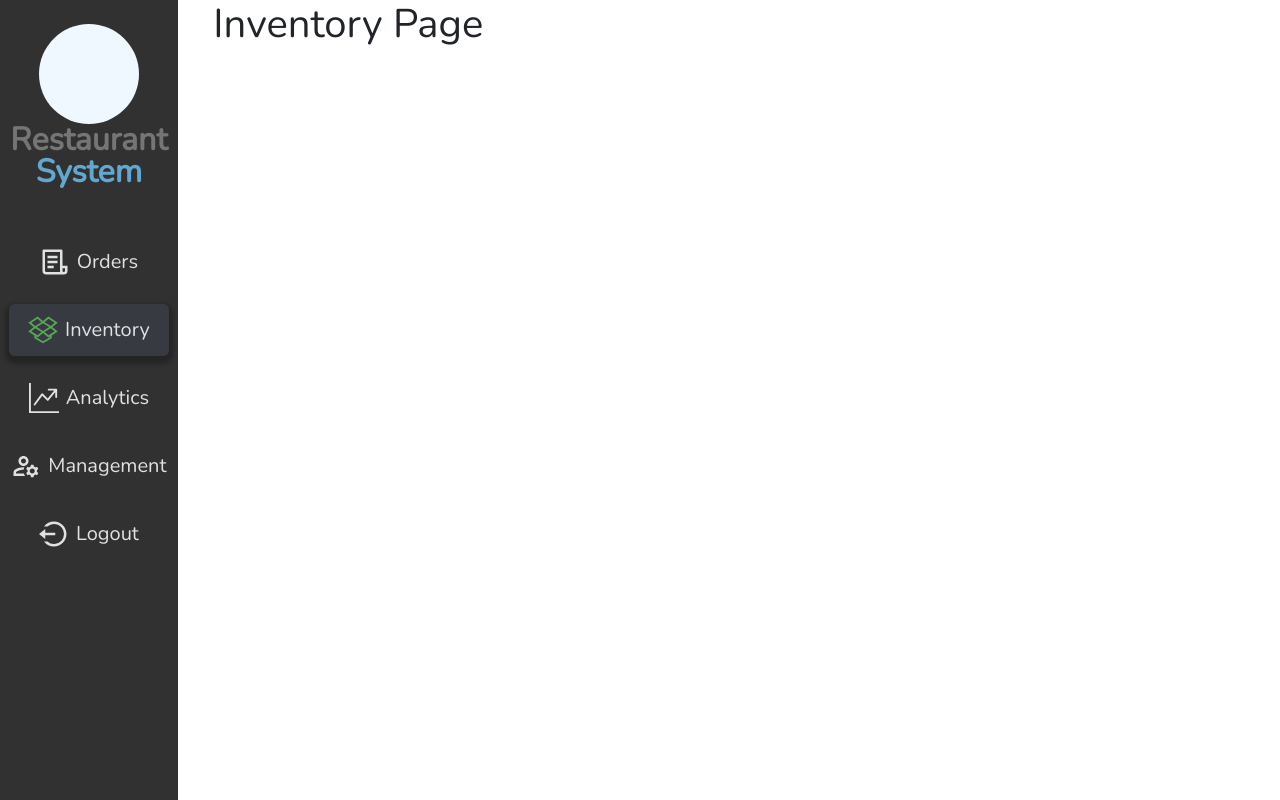
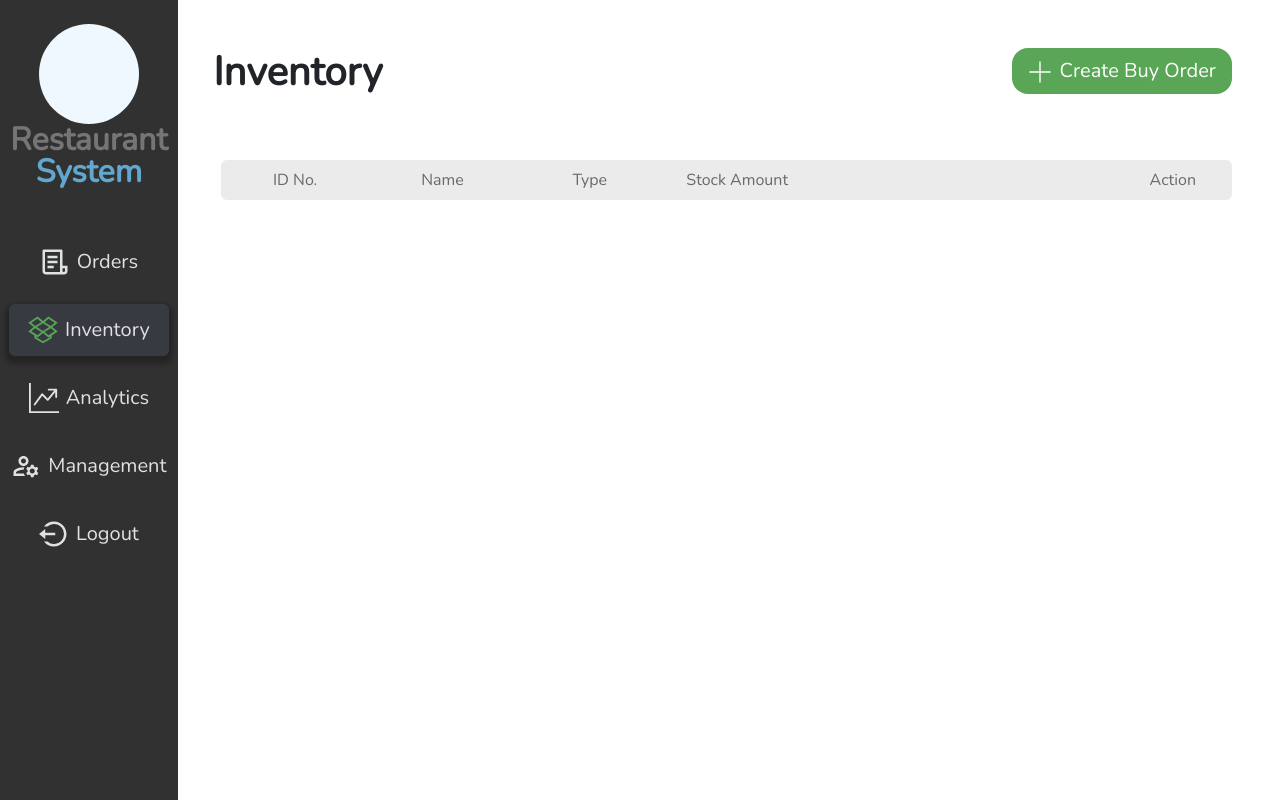
Before and after one commit to gusthavoalencar/RestaurantSystem, a React (Create React App) app in the folder frontend/: page /inventory in a window 1280 px wide. Built offline with nearby package versions, Linux system fonts and the light colour scheme.

Commit message:
Items table header implementation for inventory

```diff
--- a/frontend/src/App.css
+++ b/frontend/src/App.css
@@ -4,3 +4,10 @@
 .pointer {
   cursor: pointer;
 }
+
+.mainGreenTextColor {
+  color: #59a656;
+}
+.mainGreenBgColor {
+  background-color: #59a656;
+}
--- /dev/null
+++ b/frontend/src/components/CreateOrderBtn/index.tsx
@@ -0,0 +1,20 @@
+import { TfiPlus } from "react-icons/tfi";
+
+interface PageTitleProps {
+    text: string;
+}
+
+const CreateOrderBtn = ({ text }: PageTitleProps) => {
+    return (
+        <>
+            <div className="mainGreenBgColor float-end pt-2 pb-2 ps-3 pe-3 text-white rounded-4 me-5 fw-light text-center pointer">
+                <p className="fs-5 m-0">
+                    <TfiPlus className="fs-4 me-2" />
+                    {text}
+                </p>
+            </div>
+        </>
+    );
+};
+
+export default CreateOrderBtn;
--- /dev/null
+++ b/frontend/src/components/ItemsTable/index.tsx
@@ -0,0 +1,14 @@
+import ItemsTableHeaders from "../ItemsTableHeaders";
+import "./index.css";
+
+const ItemsTable = () => {
+    const headers = ['ID No.', 'Name', 'Type', 'Stock Amount'];
+
+    return (
+        <>
+            <ItemsTableHeaders tableHeaders={headers} />
+        </>
+    );
+};
+
+export default ItemsTable;
--- /dev/null
+++ b/frontend/src/components/ItemsTableHeaders/index.css
@@ -0,0 +1,4 @@
+.tableHeader {
+  color: #696969;
+  background-color: #ebebeb;
+}
--- /dev/null
+++ b/frontend/src/components/ItemsTableHeaders/index.tsx
@@ -0,0 +1,26 @@
+import "./index.css";
+
+interface TableHeadersProps {
+    tableHeaders: string[];
+}
+
+const ItemsTableHeaders = ({ tableHeaders }: TableHeadersProps) => {
+    return (
+        <div className="row tableHeader rounded p-0 m-0 me-5 ms-2 mt-2 pt-2 pb-2">
+            <div className="col-7">
+                <div className="row">
+                    {tableHeaders.map((header) => (
+                        <div className="col text-center">
+                            {header}
+                        </div>
+                    ))}
+                </div>
+            </div>
+            <div className="col">
+                <div className="float-end pe-4">Action</div>
+            </div>
+        </div>
+    );
+};
+
+export default ItemsTableHeaders;
--- /dev/null
+++ b/frontend/src/components/PageTitle/index.tsx
@@ -0,0 +1,13 @@
+interface PageTitleProps {
+    text: string;
+}
+
+const PageTitle = ({ text }: PageTitleProps) => {
+    return (
+        <>
+            <h1 className="fw-bold">{text}</h1>
+        </>
+    );
+};
+
+export default PageTitle;
--- a/frontend/src/pages/Inventory/index.tsx
+++ b/frontend/src/pages/Inventory/index.tsx
@@ -1,7 +1,20 @@
+import PageTitle from "../../components/PageTitle";
+import ItemsTable from "../../components/ItemsTable";
+import CreateOrderBtn from "../../components/CreateOrderBtn";
+
 const Inventory = () => {
     return (
         <>
-            <h1>Inventory Page</h1>
+            <div className="header row p-0 m-0 pt-5">
+                <div className="col-6 p-0 m-0 mb-5">
+                    <PageTitle text="Inventory" />
+                </div>
+                <div className="col-6 p-0 m-0">
+                    <CreateOrderBtn text="Create Buy Order" />
+                </div>
+            </div>
+
+            <ItemsTable />
         </>
     );
 };
```
Also changed, not shown: frontend/src/components/ItemsTable/index.css (added).
